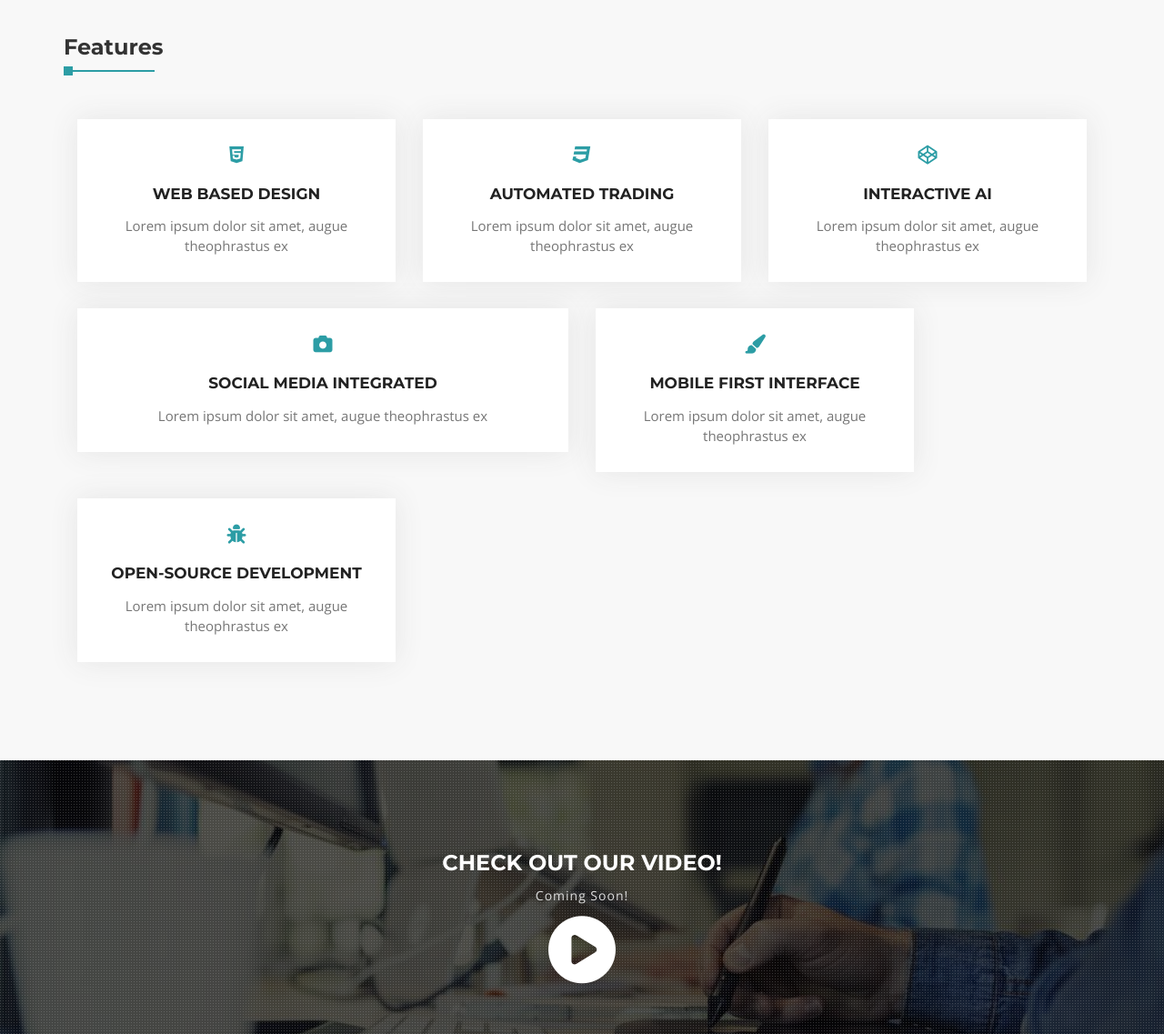
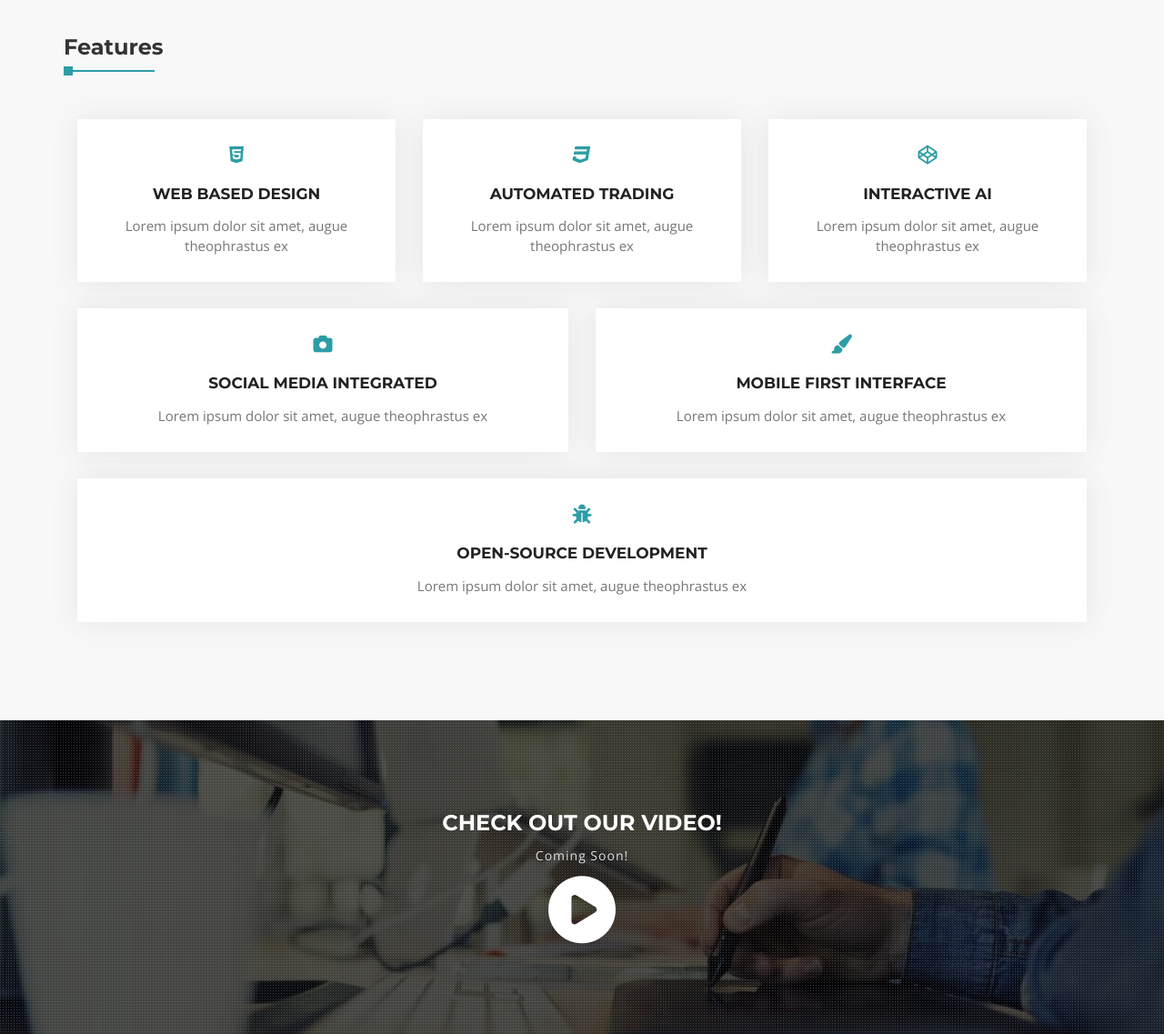
Before and after one commit to VegaAISolutions/VAISWeb, a Flask app: page / in a window 1280 px wide; the page is wider, and only the part inside the window is pictured. Shown: the part 933-2070 px from the top of that part at 91% size. Run offline with Flask 2, Linux system fonts and the light colour scheme; some libraries are stand-ins or nearby versions; some web fonts are replaced.

Commit message:
testing live vs dev (should branch later)

```diff
--- a/templates/index/index.html
+++ b/templates/index/index.html
@@ -117,7 +117,7 @@
                             </div>
                         </div>
                         <!-- singal features -->
-                        <div class="col-md-4 col-xs-12 col-sm-6">
+                        <div class="col-md-6 col-xs-12 col-sm-6">
                             <div class="features_item text-center si_p">
                                 <i class="fa fa-paint-brush" aria-hidden="true"></i>
                                 <h3>Mobile first interface</h3>
@@ -125,7 +125,7 @@
                             </div>
                         </div>
                         <!-- singal features -->
-                        <div class="col-md-4 col-xs-12 col-sm-6">
+                        <div class="col-md-12 col-xs-12 col-sm-6">
                             <div class="features_item text-center si_p">
                                 <i class="fa fa-bug" aria-hidden="true"></i>
                                 <h3>Open-source development</h3>
```
